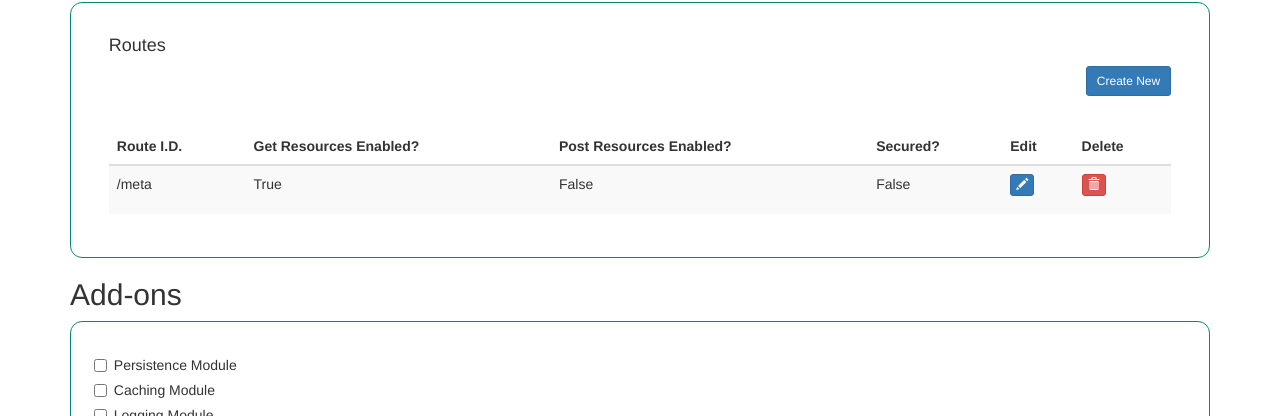
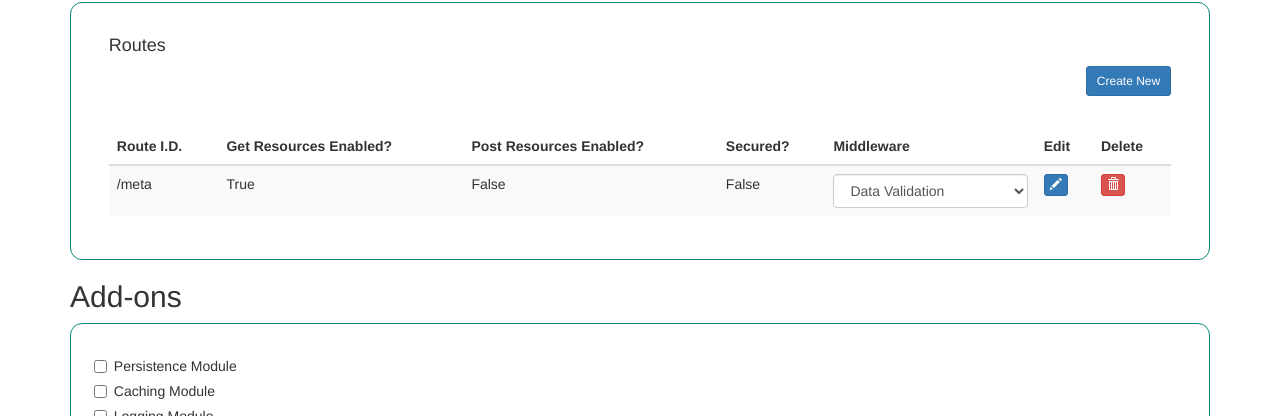
Before and after one commit to FrescoDev/architect-static-interface-styleguide, a website: page app/index.html in a window 1280 px wide. Shown: the part 739-1155 px from the top of the page. Drawn offline with nearby package versions, Linux system fonts and the light colour scheme.

Commit message:
adds middleware optn for host mod config

```diff
--- a/app/index.html
+++ b/app/index.html
@@ -77,6 +77,7 @@
                             <th>Get Resources Enabled?</th>
                             <th>Post Resources Enabled?</th>
                             <th>Secured?</th>
+                            <th>Middleware</th>
                             <th>Edit</th>
                             <th>Delete</th>
                         </thead>
@@ -86,6 +87,13 @@
                                 <td>True</td>
                                 <td>False</td>
                                 <td>False</td>
+                                <td>
+                                    <div>
+                                        <select class="form-control" id="component_type">
+                                            <option>Data Validation</option>
+                                        </select>
+                                    </div>
+                                </td>
                                 <td>
                                     <p data-placement="top" data-toggle="tooltip" title="Edit"><button class="btn btn-primary btn-xs" data-title="Edit" data-toggle="modal" data-target="#edit"><span class="glyphicon glyphicon-pencil"></span></button></p>
                                 </td>
```
